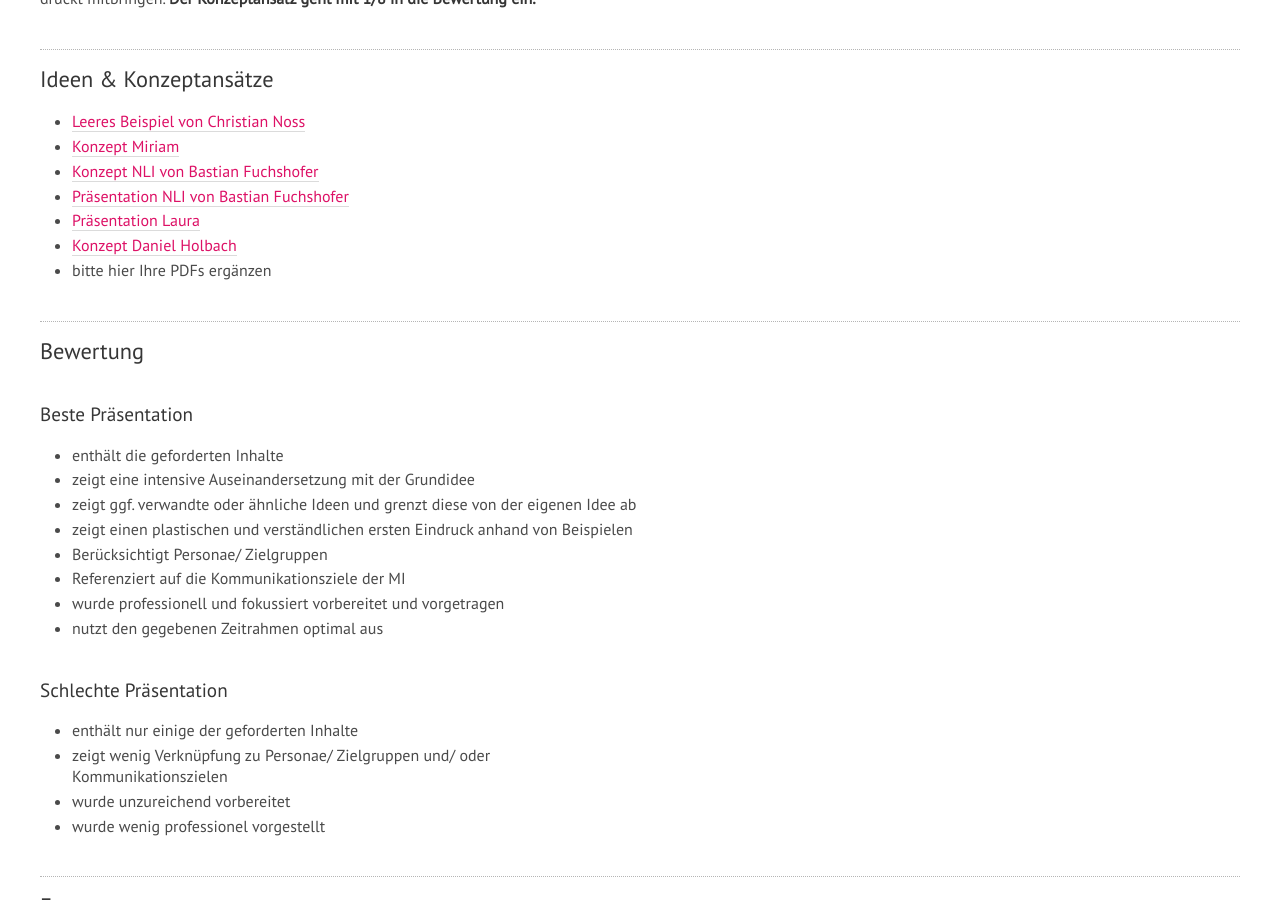
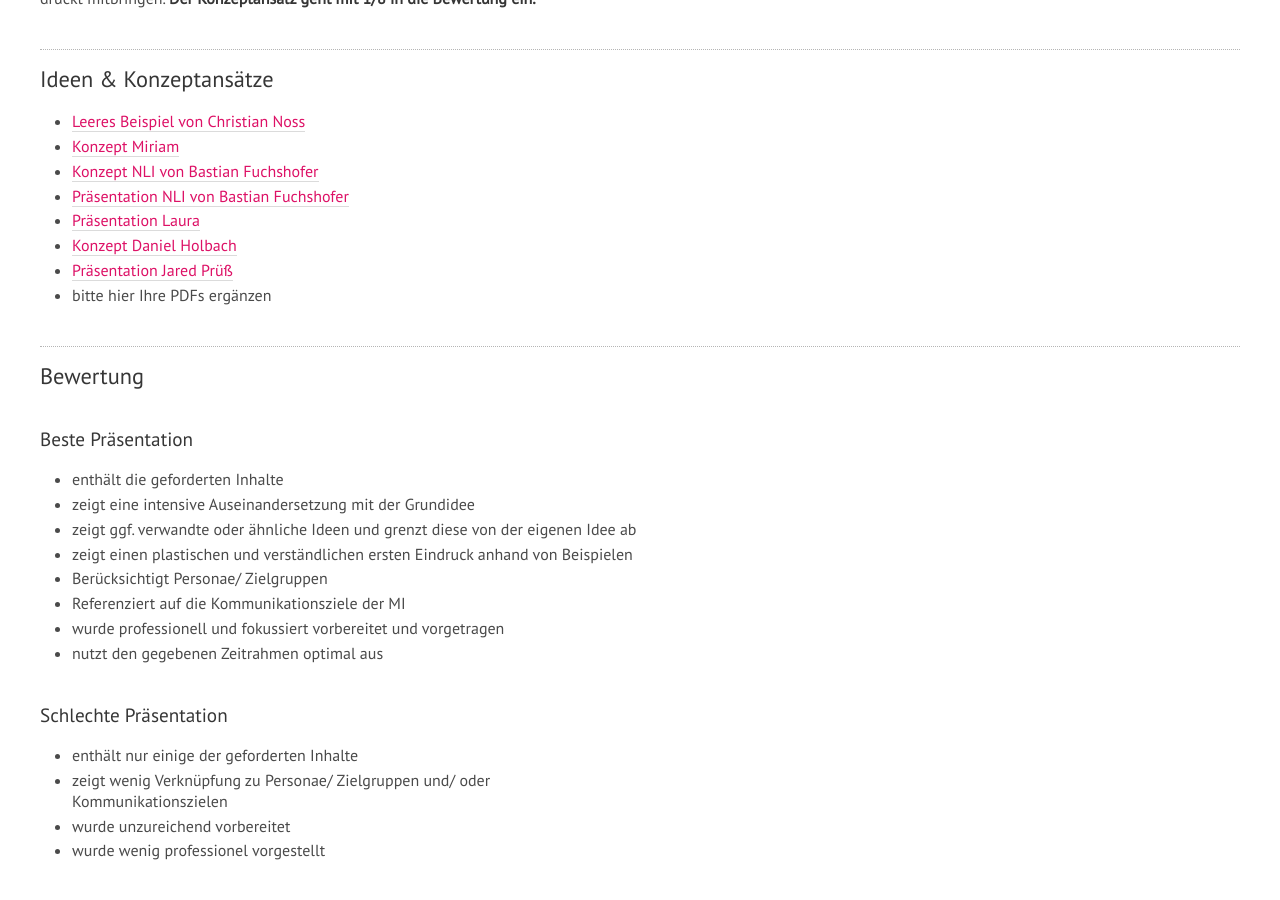
Before and after one commit to th-koeln/mi-wpf-digitale-kommunikation, a Jekyll site: the page built from _lehrveranstaltungen/fr-praesentation-ideen.md, in a window 1280 px wide and 900 px high, scrolled down 761 px. Built offline with Jekyll 4.4.1, drawn with Linux system fonts in a browser that asks for light colours; nearby versions of some CDN libraries.

Commit message:
Update fr-praesentation-ideen.md

```diff
--- a/_lehrveranstaltungen/fr-praesentation-ideen.md
+++ b/_lehrveranstaltungen/fr-praesentation-ideen.md
@@ -30,6 +30,7 @@ Dazu bitte ein kurzes PDF erstellen und hier verlinken. Das PDF bitte auch ausge
 - [Präsentation NLI von Bastian Fuchshofer](../../download/Präsentation_NLI_Bastian_Fuchshofer.pdf)
 - [Präsentation Laura](../../download/Praesentation_ZSW_Laura Moellers.pdf)
 - [Konzept Daniel Holbach](../../download/Konzept - Oeffentliche Wirkung der Medieninformatik - Daniel Holbach.pdf)
+- [Präsentation Jared Prüß](../../download/VisuelleObjekte-Praese.pdf)
 - bitte hier Ihre PDFs ergänzen
 
 ## Bewertung
```
